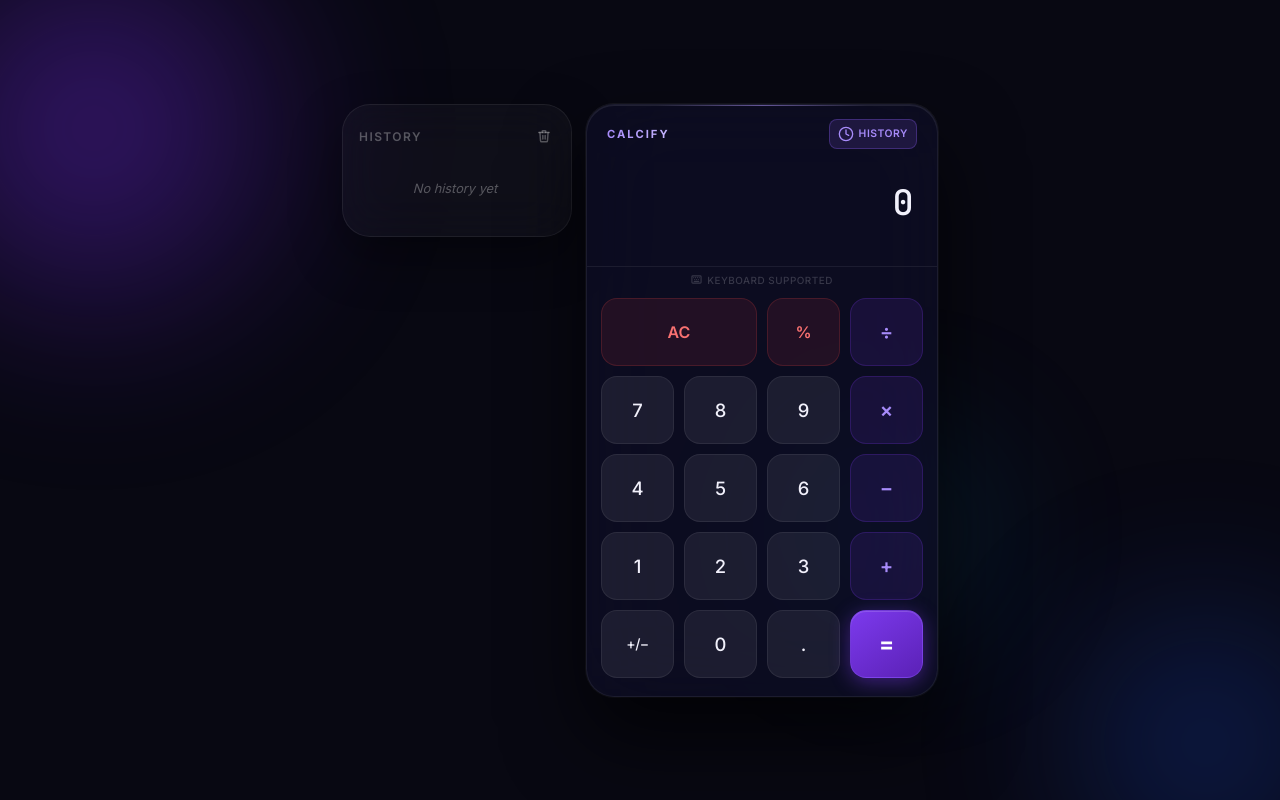
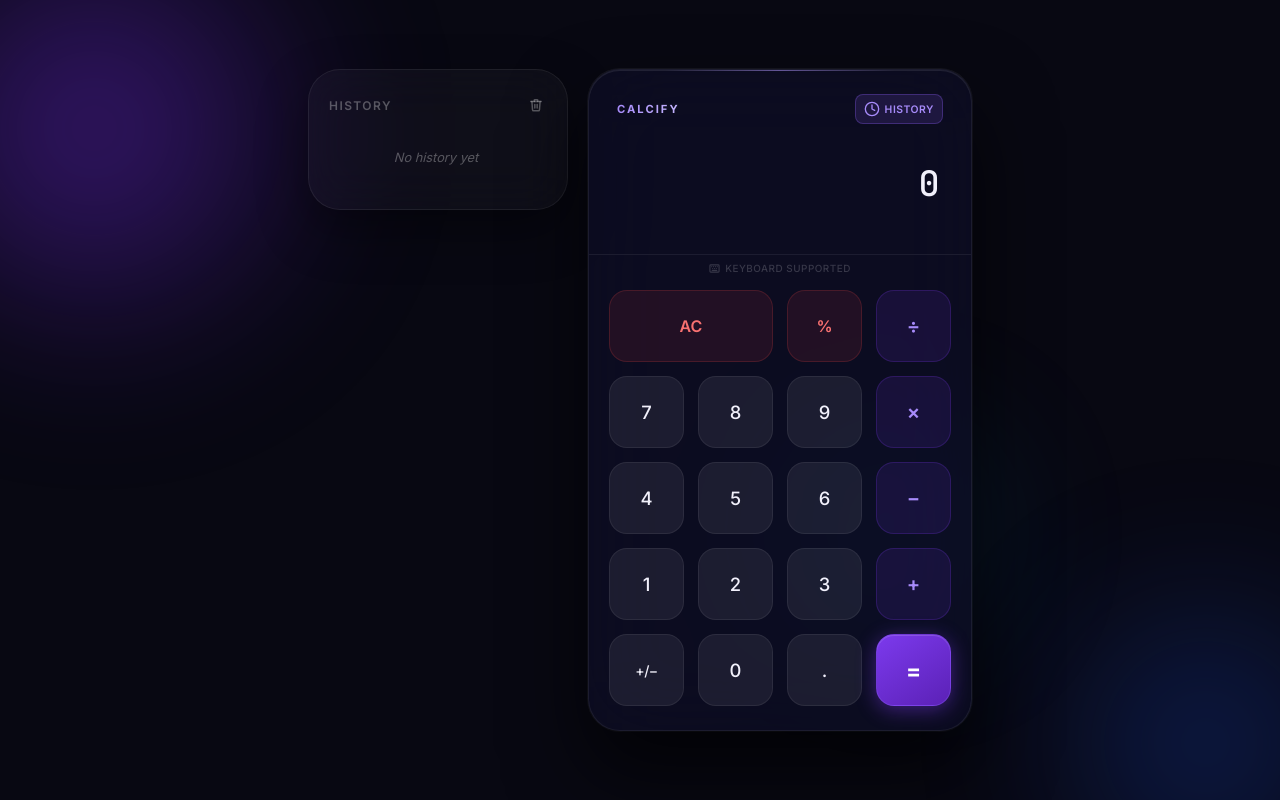
Before and after one commit to Vansh-Ghanchi/dark-calculator, a plain HTML site: page index.html in a window 1280 px wide. Both pictures are taken after a click on the button "Toggle history panel". Drawn offline with Linux system fonts and the light colour scheme.

Commit message:
style: refine UI layout for a more spacious and open feel

```diff
--- a/style.css
+++ b/style.css
@@ -32,9 +32,9 @@
     --font-mono: 'JetBrains Mono', 'Fira Code', monospace;
 
     /* Spacing */
-    --radius-card: 28px;
-    --radius-btn: 16px;
-    --gap: 10px;
+    --radius-card: 32px;
+    --radius-btn: 18px;
+    --gap: 14px;
 
     /* Shadows */
     --shadow-card:
@@ -146,20 +146,20 @@ body {
     z-index: 1;
     display: flex;
     align-items: flex-start;
-    gap: 14px;
-    padding: 20px;
+    gap: 20px;
+    padding: 32px;
 }
 
 /* ── History Panel ─────────────────────────────────────────── */
 .history-panel {
-    width: 230px;
-    max-height: 580px;
+    width: 260px;
+    max-height: 620px;
     background: rgba(255, 255, 255, 0.03);
     backdrop-filter: blur(24px);
     -webkit-backdrop-filter: blur(24px);
     border: 1px solid var(--border-subtle);
     border-radius: var(--radius-card);
-    padding: 20px 16px;
+    padding: 24px 20px;
     display: flex;
     flex-direction: column;
     gap: 14px;
@@ -217,7 +217,7 @@ body {
     flex-direction: column;
     gap: 6px;
     overflow-y: auto;
-    max-height: 480px;
+    max-height: 520px;
     padding-right: 4px;
     scrollbar-width: thin;
     scrollbar-color: var(--surface-3) transparent;
@@ -291,7 +291,7 @@ body {
 
 /* ── Calculator Card ───────────────────────────────────────── */
 .calculator-card {
-    width: 352px;
+    width: 384px;
     border-radius: var(--radius-card);
     overflow: hidden;
     background: rgba(14, 14, 36, 0.75);
@@ -319,7 +319,7 @@ body {
     display: flex;
     align-items: center;
     justify-content: space-between;
-    padding: 14px 20px 0;
+    padding: 24px 28px 0;
 }
 
 .calc-brand {
@@ -370,7 +370,7 @@ body {
 
 /* ── Display ───────────────────────────────────────────────── */
 .display {
-    padding: 20px 24px 16px;
+    padding: 28px 32px 24px;
     text-align: right;
     border-bottom: 1px solid var(--border-subtle);
     min-height: 118px;
@@ -437,7 +437,7 @@ body {
 .buttons {
     display: grid;
     grid-template-columns: repeat(4, 1fr);
-    padding: 12px 14px 18px;
+    padding: 16px 20px 24px;
     gap: var(--gap);
 }
 
@@ -450,7 +450,7 @@ body {
     font-family: var(--font-ui);
     font-size: 1.1rem;
     font-weight: 500;
-    height: 68px;
+    height: 72px;
     position: relative;
     overflow: hidden;
     letter-spacing: 0px;
@@ -652,7 +652,7 @@ body {
     .history-panel {
         width: 100%;
         max-width: 352px;
-        max-height: 200px;
+        max-height: 240px;
         transform: translateY(-12px) scale(0.97);
     }
 
@@ -664,7 +664,7 @@ body {
 @media (max-width: 400px) {
     .calculator-card {
         width: 100%;
-        border-radius: 20px;
+        border-radius: 24px;
     }
 
     .btn {
```
Also changed, not shown: preview.png, 1 other file.
